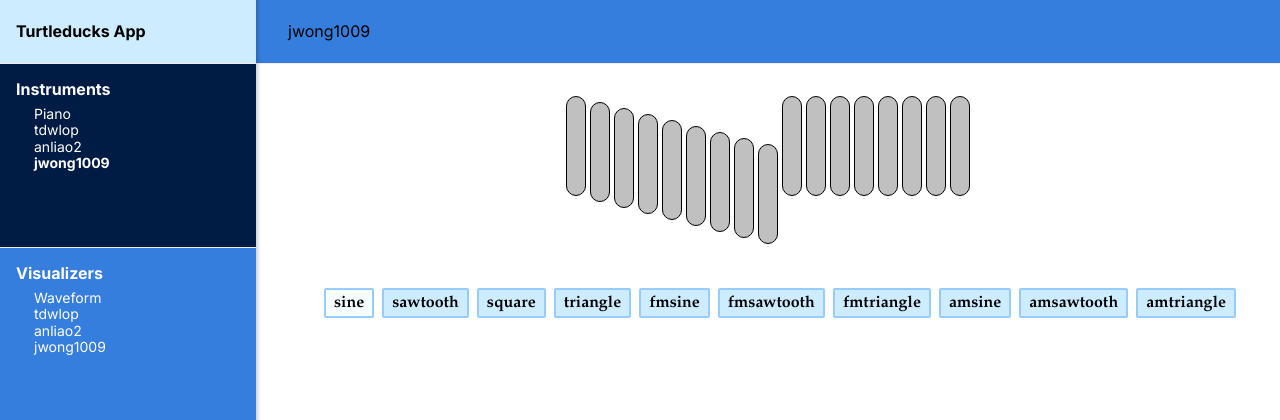
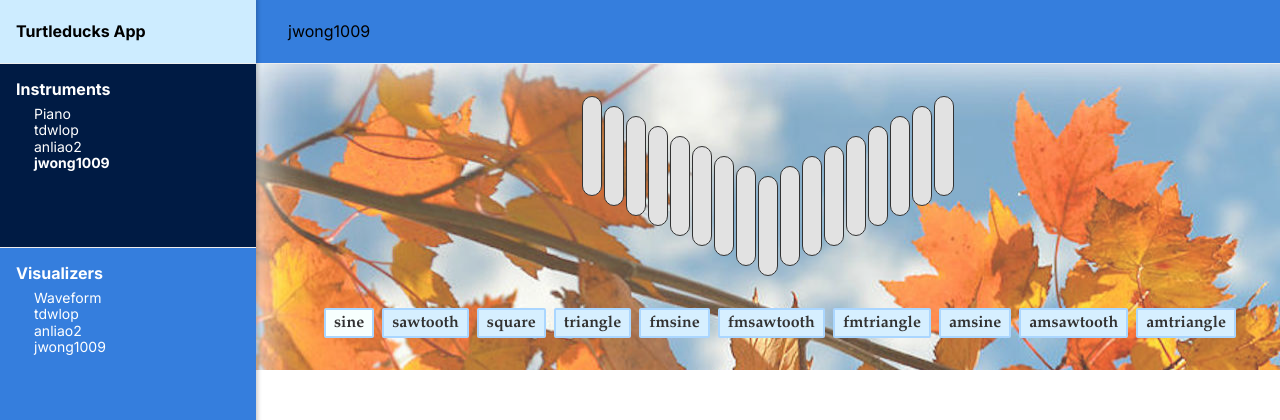
Before and after one commit to elyssamari/Musical-Application, a React (Create React App) app in the folder client/: page /jwong1009 in a window 1280 px wide. Shown: the top 420 px of the page. Built offline with nearby package versions, Linux system fonts and the light colour scheme; no server answers; some icons are missing.

Commit message:
fixes instrument css and adds background

```diff
--- a/client/src/instruments/jwong1009.tsx
+++ b/client/src/instruments/jwong1009.tsx
@@ -6,6 +6,7 @@ import React from 'react';
 
 // project imports
 import { Instrument5, InstrumentProps5 } from '../Instruments';
+import background from '../img/blueskyleaves.jpeg';
 
 /** ------------------------------------------------------------------------ **
  * Contains implementation of components for Piano.
@@ -13,10 +14,8 @@ import { Instrument5, InstrumentProps5 } from '../Instruments';
 
 interface KalimbaKeyProps {
   note: string; // C, Db, D, Eb, E, F, Gb, G, Ab, A, Bb, B
-  duration?: string;
   synth?: Tone.FMSynth; // Contains library code for making sound
   minor?: boolean; // True if minor key, false if major key
-  // octave: number;
   index: number; // octave + index together give a location for the piano key
 }
 
@@ -31,9 +30,43 @@ export function KalimbaKey({
    */
   let height = 0;
   if (index < 9) {
-    height = index * 6;
+    height = index * 10;
   }
 
+  switch (index) {
+    case 9: {
+      height = (index * 8) - 2;
+      break;
+    }
+    case 10: {
+      height = index * 6;
+      break;
+    }
+    case 11: {
+      height = (index * 5) - 5;
+      break;
+    }
+    case 12: {
+      height = (index * 3) + 4;
+      break;
+    }
+    case 13: {
+      height = (index * 2) + 4;
+      break;
+    }
+    case 14: {
+      height = index + 6;
+      break;
+    }
+    case 15: {
+      height = index - 5;
+      break;
+    }
+    case 16: {
+      height = index - index;
+      break;
+    }
+  }
   return (
     // Observations:
     // 1. The JSX refers to the HTML-looking syntax within TypeScript.
@@ -47,12 +80,12 @@ export function KalimbaKey({
         })}
         style={{
           // CSS
-          marginLeft: '2px',
-          marginRight: '2px',
+          marginLeft: '1px',
+          marginRight: '1px',
           marginTop: `${height}px`,
           left: `${index}rem`,
           borderRadius: '10px',
-          backgroundColor: "silver",
+          backgroundColor: "gainsboro",
           border: '1px solid black',
           width: '20px',
           height: '100px',
@@ -141,6 +174,9 @@ function Kalimba({ synth, setSynth }: InstrumentProps5): JSX.Element {
           sustain: 0.3,
           release: 0.5
         },
+        harmonicity: 3,
+        modulationIndex: 5,
+        volume: 4,
         oscillator: { type: newType } as Tone.OmniOscillatorOptions,
       }).toDestination();
     });
@@ -160,11 +196,11 @@ function Kalimba({ synth, setSynth }: InstrumentProps5): JSX.Element {
   ]) as List<OscillatorType>;
 
   return (
-    <div className="pv4">
-      <div className="relative flex justify-center w-100" style={{
-        height: '10rem'
+      <div className="pv4" style={{
+        backgroundImage: `url(${background})`,
+        opacity: 0.8
       }}>
-
+      <div className="relative flex justify-center w-100">
         {keys.map(key => {
            const note = `${key.note}`;
           return (
@@ -187,7 +223,7 @@ function Kalimba({ synth, setSynth }: InstrumentProps5): JSX.Element {
           />
         ))}
       </div>
-    </div>
+      </div>
   );
 }
 
--- a/client/src/visualizers/jwong1009.tsx
+++ b/client/src/visualizers/jwong1009.tsx
@@ -9,49 +9,75 @@ export const jWongVisualizer = new Visualizer(
     'jwong1009', //name: string
     //draw: VisualizerDrawer
     (p5: P5, analyzer: Tone.Analyser) => {
-        // p5.background('#d6b67a');
+        // p5.background('#BAE3F2');
+        // p5.background('#99D4FA');
         p5.background('black');
         const width = window.innerWidth;
         const height = window.innerHeight / 2;
         const dim = Math.min(width, height);
         let ranCol, x, y, diam;
+        let circlesArr = [];
         const values = analyzer.getValue();
+
+        class Circles {
+            x: number;
+            y: number;
+            diam: number;
+
+            constructor() {
+                this.x = p5.random(width);
+                this.y = p5.random(height);
+                this.diam = p5.random(75, 200);
+            }
+
+            display() {
+                const colors = ['#B3D28D', '#EBE6CA', '#E1C49A', '#EED7A8', '#EBB891', '#D98D88'];
+                ranCol = p5.random(colors);
+                p5.stroke(ranCol);
+                p5.strokeWeight(dim * 0.01);
+                p5.noFill();
+
+                // p5.ellipse(this.x, this.y, this.diam);
+            }
+        }
+
+
+        p5.push();
+        for (let j = 0; j < 5; j++) {
+            circlesArr[j] = new Circles();
+        }
+        for (let k = 0; k < circlesArr.length; k++) {
+            circlesArr[k].display();
+        }
+        p5.pop();
 
 
 
-        p5.push();
-        // for (let i = 0; i < 5; i++) {
-        //     let xVal = width / 2;
-        //     let yVal = width / 2;
-        //     p5.rect(xVal, yVal, i * 2, i * 5);
-        // }
-        p5.translate(width / 2, height / 2);
-        p5.rect(width / 4, height / 4, 100, 100);
-        p5.pop();
+
 
         p5.beginShape();
+        let val = [];
             for (let i = 0; i < values.length; i++) {
-                const val = values[i] as number;
+                val.push(values[i] as number);
                 // const diam = 300;
                 // p5.stroke('#7C918F');
-                p5.strokeWeight(dim * 0.01);
-                p5.noFill();
-
-                p5.push();
-                const colors = ['#8B9216', '#A79F0F', '#EDA421', '#E98604', '#DF3908', '#C91E0A'];
-                ranCol = p5.random(colors);
-                x = p5.random(width);
-                y = p5.random(height);
-                diam = p5.random(75,200);
-                p5.stroke(ranCol);
-                p5.ellipse(x, y, diam * val);
-                p5.pop();
-
-
+                // p5.strokeWeight(dim * 0.01);
+                // p5.noFill();
                 // p5.rect(x, y, diam * val,diam * val);
                 // p5.rect(width - (width / 1.5), height / 2, 100, 100);
                 // p5.scale((val * 5) + 1);
             }
+        // p5.push();
+        // // const colors = ['#8B9216', '#A79F0F', '#EDA421', '#E98604', '#DF3908', '#C91E0A'];
+        // const colors = ['#B3D28D', '#EBE6CA', '#E1C49A', '#EED7A8', '#EBB891', '#D98D88'];
+
+        // ranCol = p5.random(colors);
+        // x = p5.random(width);
+        // y = p5.random(height);
+        // diam = p5.random(75, 200);
+        // p5.stroke(ranCol);
+        // // p5.ellipse(x, y, diam * val[val.length-1]);
+        // p5.pop();
         p5.endShape();
         },
 );
```
Also changed, not shown: client/src/img/blueskyleaves.jpeg (added).
